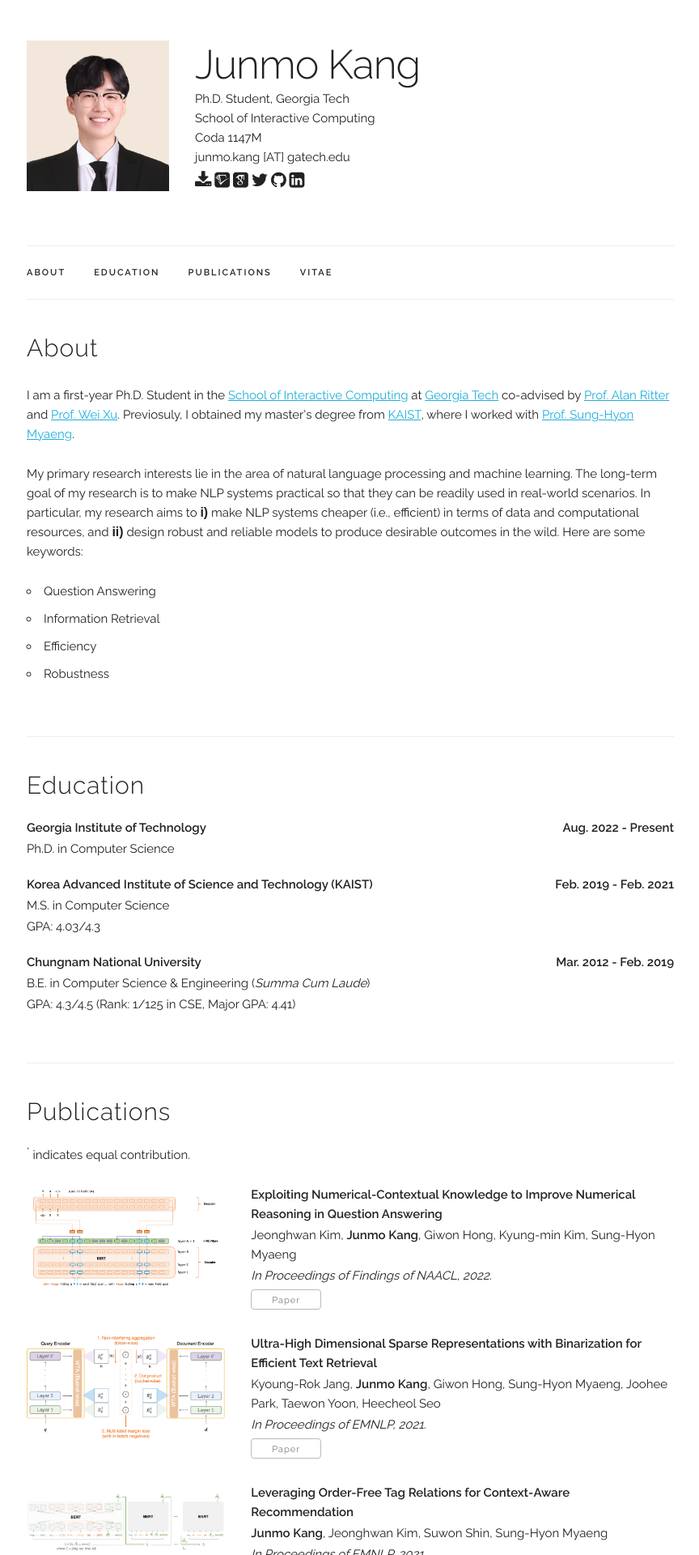
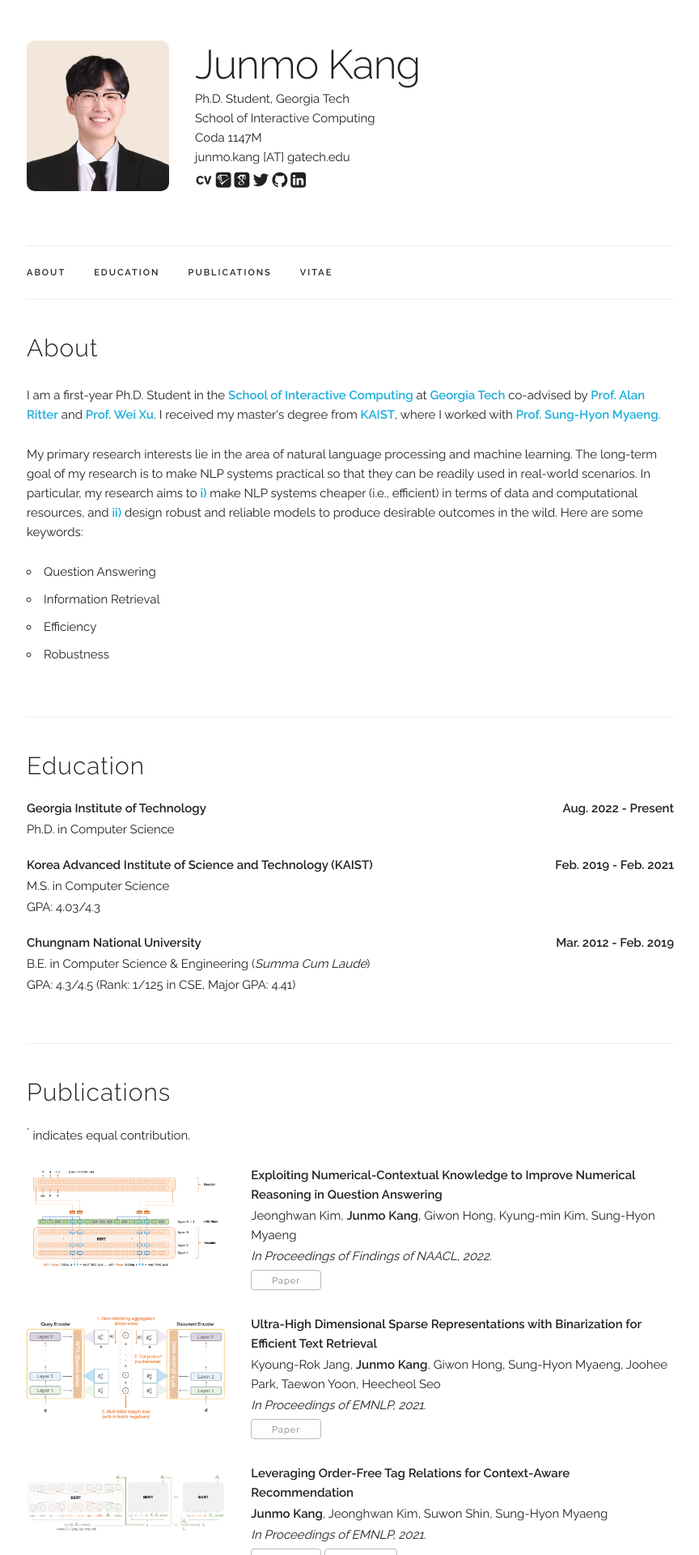
Before and after one commit to jm-kang/jm-kang.github.io, a Jekyll site: the page built from index.html, in a window 1280 px wide. Shown: the top 1920 px of the page at 81% size, without its empty margins (207-1071 px from the left). Built offline with Jekyll 4.4.1, drawn with Linux system fonts in a browser that asks for light colours; some web fonts are replaced.

Commit message:
update cv icon

```diff
--- a/_layouts/default.html
+++ b/_layouts/default.html
@@ -64,7 +64,7 @@
     <section class="header">
       <div class="row">
         <div class="three columns">
-          <a href="{{ site.baseurl }}/"><img class="u-max-full-width" src='{{ site.baseurl }}{{ site.data.main_info.profile_pic }}'></a>
+          <a href="{{ site.baseurl }}/"><img class="u-max-full-width" style="border-radius: 1rem;" src='{{ site.baseurl }}{{ site.data.main_info.profile_pic }}'></a>
         </div>
         <div class="nine columns main-description">
             <h1>{{ site.data.main_info.name }}</h1>
@@ -74,7 +74,7 @@
             <p>{{ site.data.main_info.email }}</p>
             <p>
               <span onclick="window.open('{{ site.data.main_info.cv }}')" style="cursor: pointer">
-                <i class="fa fa-download" aria-hidden="true"></i>
+                <i class="fa ai ai-cv" aria-hidden="true"></i>
               </span>
 
               <span onclick="window.open('{{ site.data.main_info.semantic_scholar }}')" style="cursor: pointer">
@@ -125,7 +125,7 @@
         </div>
         <div class="four columns">
           <span onclick="window.open('{{ site.data.main_info.cv }}')" style="cursor: pointer">
-            <i class="fa fa-download" aria-hidden="true"></i>
+            <i class="fa ai ai-cv" aria-hidden="true"></i>
           </span>
           <span onclick="window.open('{{ site.data.main_info.semantic_scholar }}')" style="cursor: pointer">
             <i class="ai ai-semantic-scholar-square" aria-hidden="true"></i>
--- a/index.html
+++ b/index.html
@@ -7,12 +7,12 @@ layout: default
   <p>
     <p>
       I am a first-year Ph.D. Student in the <a href="https://www.ic.gatech.edu/">School of Interactive Computing</a> at <a href="https://www.gatech.edu">Georgia Tech</a> co-advised by <a href="http://aritter.github.io">Prof. Alan Ritter</a> and <a href="https://cocoxu.github.io">Prof. Wei Xu</a>.
-      Previosuly, I obtained my master's degree from <a href="https://www.kaist.ac.kr/en/">KAIST</a>, where I worked with <a href="http://ir.kaist.ac.kr/member/professor/">Prof. Sung-Hyon Myaeng</a>.
+      I received my master's degree from <a href="https://www.kaist.ac.kr/en/">KAIST</a>, where I worked with <a href="http://ir.kaist.ac.kr/member/professor/">Prof. Sung-Hyon Myaeng</a>.
     </p>
     <p>
       My primary research interests lie in the area of natural language processing and machine learning. The long-term goal of my research is to make NLP systems practical so that they can be readily used in real-world scenarios.
       <!-- To this end, I am interested in understanding barriers preventing NLP systems from being practical, finding hidden assumptions that are favorable to academic settings, and solving them through novel machine learning approaches. -->
-      In particular, my research aims to <b style="font: icon;font-weight: bold;">i)</b> make NLP systems cheaper (i.e., efficient) in terms of data and computational resources, and <b style="font: icon;font-weight: bold;">ii)</b> design robust and reliable models to produce desirable outcomes in the wild.
+      In particular, my research aims to <a>i)</a> make NLP systems cheaper (i.e., efficient) in terms of data and computational resources, and <a>ii)</a> design robust and reliable models to produce desirable outcomes in the wild.
       Here are some keywords:
       <ul>
         <li>
```
Also changed, not shown: libs/external/skeleton/skeleton.css.
